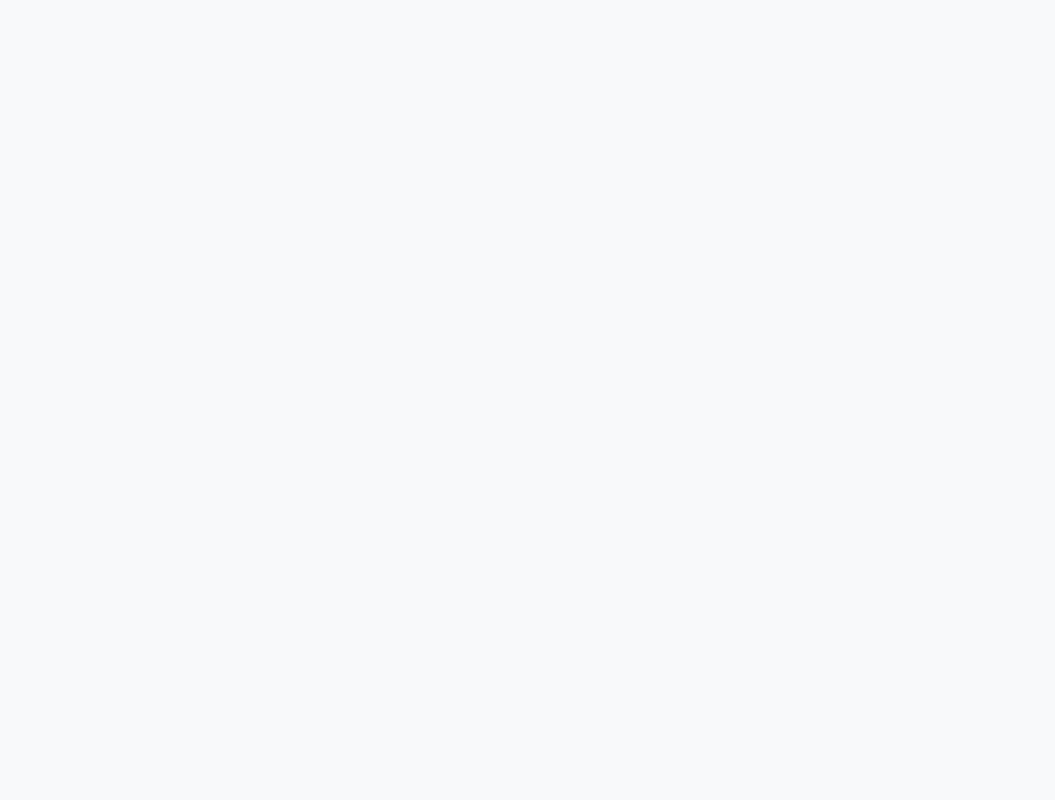
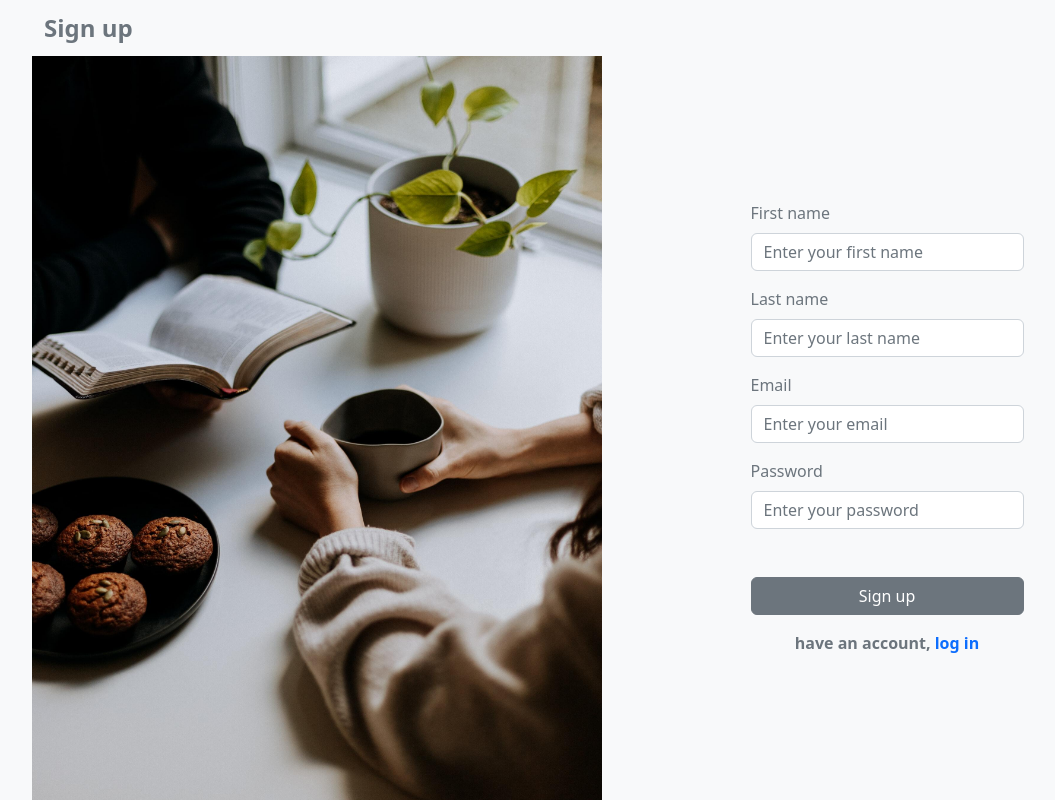
Before and after one commit to MohamedOMourad/chat-app-frontend, a React (Create React App) app: page /signup in a window 1280 px wide. Before the commit this address had no page. Shown: the whole page, without its empty margins (38-1093 px from the left). Built offline with nearby package versions, Linux system fonts and the light colour scheme.

Commit message:
implement sign up page

```diff
--- a/package.json
+++ b/package.json
@@ -13,6 +13,7 @@
     "@types/react-dom": "^18.0.6",
     "bootstrap": "^5.2.0",
     "formik": "^2.2.9",
+    "mdb-react-ui-kit": "^4.1.0",
     "react": "^18.2.0",
     "react-bootstrap": "^2.5.0",
     "react-dom": "^18.2.0",
--- a/public/index.html
+++ b/public/index.html
@@ -10,21 +10,10 @@
       content="Web site created using create-react-app"
     />
     <link rel="apple-touch-icon" href="%PUBLIC_URL%/logo192.png" />
-    <!--
-      manifest.json provides metadata used when your web app is installed on a
-      user's mobile device or desktop. See https://developers.google.com/web/fundamentals/web-app-manifest/
-    -->
     <link rel="manifest" href="%PUBLIC_URL%/manifest.json" />
-    <!--
-      Notice the use of %PUBLIC_URL% in the tags above.
-      It will be replaced with the URL of the `public` folder during the build.
-      Only files inside the `public` folder can be referenced from the HTML.
-
-      Unlike "/favicon.ico" or "favicon.ico", "%PUBLIC_URL%/favicon.ico" will
-      work correctly both with client-side routing and a non-root public URL.
-      Learn how to configure a non-root public URL by running `npm run build`.
-    -->
-    <title>React App</title>
+    <link href="https://use.fontawesome.com/releases/v5.15.1/css/all.css" rel="stylesheet" />
+    <link href="https://fonts.googleapis.com/css?family=Roboto:300,400,500,700&display=swap" rel="stylesheet" />
+    <title>Chat App</title>
   </head>
   <body>
     <noscript>You need to enable JavaScript to run this app.</noscript>
--- a/src/App.tsx
+++ b/src/App.tsx
@@ -2,13 +2,16 @@ import { Container } from "react-bootstrap";
 import { Route, Routes } from "react-router-dom";
 import Caht from "./pages/Caht";
 import LogIn from "./pages/LogIn";
+import SignUp from "./pages/SignUp";
 
 function App() {
   return (
     <div className="bg-light min-vh-100">
       <Container>
         <Routes>
-          <Route path="/" element={false ? <Caht /> : <LogIn />} />
+          <Route path="/" element={<LogIn />} />
+          <Route path="/chat" element={<Caht /> } />
+          <Route path="/signup" element={<SignUp />} />
         </Routes>
       </Container>
     </div>
--- a/src/components/LogForm.tsx
+++ b/src/components/LogForm.tsx
@@ -1,13 +1,15 @@
-import { useFormik, Field, ErrorMessage } from "formik";
+import { useFormik } from "formik";
 import { Button, Form } from 'react-bootstrap';
+import { Link, useNavigate } from "react-router-dom";
 import * as Yup from "yup";
 
 const LogForm = () => {
-
+    const navigator = useNavigate();
     const formik = useFormik({
         initialValues: { email: "", password: "" },
         onSubmit: (values) => {
             console.log(values);
+            navigator('/chat')
             formik.resetForm();
         },
         validationSchema: Yup.object({
@@ -21,20 +23,21 @@ const LogForm = () => {
     return (
         <Form className="w-50" onSubmit={formik.handleSubmit}>
             <Form.Group className="mb-3">
-                <Form.Label className="text-secondary">Email</Form.Label>
+                <Form.Label className="text-secondary fw-bold">Email</Form.Label>
                 <Form.Control
                     type="email" placeholder="Enter your email" name="email" onChange={formik.handleChange} onBlur={formik.handleBlur} value={formik.values.email} />
                 {formik.touched.email && formik.errors.password ? <p className="text-danger">{formik.errors.email}</p> : null}
             </Form.Group>
 
             <Form.Group className=" mb-5">
-                <Form.Label className="text-secondary">Password</Form.Label>
+                <Form.Label className="text-secondary fw-bold">Password</Form.Label>
                 <Form.Control type="password" placeholder="Enter your password" name="password" onChange={formik.handleChange} onBlur={formik.handleBlur} value={formik.values.password} />
                 {formik.touched.password && formik.errors.email ? <p className="text-danger">{formik.errors.password}</p> : null}
             </Form.Group>
-            <Button className="w-100 mb-3" variant="secondary" type="submit">
+            <Button className="w-100 mb-3 btn btn-secondary btn-rounded" type="submit">
                 Sign in
             </Button>
+            <div className="text-center text-secondary fw-bold">Don't have an account, <Link to='/signup' className="text-decoration-none">sign up</Link></div>
         </Form>
     )
 }
--- /dev/null
+++ b/src/components/SignUpForm.tsx
@@ -0,0 +1,65 @@
+import { Button, Form } from 'react-bootstrap';
+import { useFormik } from 'formik';
+import * as Yup from "yup";
+import { Link, useNavigate } from 'react-router-dom';
+
+
+const SignUpForm = () => {
+    const navigator = useNavigate();
+    const formik = useFormik({
+        initialValues: { firstName: "", lastName: "", email: "", password: "" },
+        onSubmit: (values) => {
+            console.log(values);
+            navigator('/chat');
+            formik.resetForm();
+        },
+        validationSchema: Yup.object({
+            firstName: Yup.string()
+                .min(8, "Too Short!")
+                .max(50, "Too Long!")
+                .required("Required"),
+            lastName: Yup.string().min(8, "Too Short!")
+                .max(50, "Too Long!")
+                .required("Required"),
+            password: Yup.string()
+                .min(8, "Too Short!")
+                .max(50, "Too Long!")
+                .required("Required"),
+            email: Yup.string().email("Invalid email").required("Required")
+        }),
+    });
+    return (
+        <Form className="w-50" onSubmit={formik.handleSubmit}>
+            <Form.Group className="mb-3">
+                <Form.Label className="text-secondary">First name</Form.Label>
+                <Form.Control
+                    type="text" placeholder="Enter your first name" name="firstName" onChange={formik.handleChange} onBlur={formik.handleBlur} value={formik.values.firstName} />
+                {formik.touched.firstName && formik.errors.lastName && formik.errors.email && formik.errors.password ? <p className="text-danger">{formik.errors.firstName}</p> : null}
+            </Form.Group>
+
+            <Form.Group className=" mb-3">
+                <Form.Label className="text-secondary">Last name</Form.Label>
+                <Form.Control type="text" placeholder="Enter your last name" name="lastName" onChange={formik.handleChange} onBlur={formik.handleBlur} value={formik.values.lastName} />
+                {formik.touched.lastName && formik.errors.firstName && formik.errors.email && formik.errors.password ? <p className="text-danger">{formik.errors.firstName}</p> : null}
+            </Form.Group>
+            <Form.Group className="mb-3">
+                <Form.Label className="text-secondary">Email</Form.Label>
+                <Form.Control
+                    type="email" placeholder="Enter your email" name="email" onChange={formik.handleChange} onBlur={formik.handleBlur} value={formik.values.email} />
+                {formik.touched.email && formik.errors.firstName && formik.errors.lastName && formik.errors.password ? <p className="text-danger">{formik.errors.email}</p> : null}
+            </Form.Group>
+
+            <Form.Group className=" mb-5">
+                <Form.Label className="text-secondary">Password</Form.Label>
+                <Form.Control type="password" placeholder="Enter your password" name="password" onChange={formik.handleChange} onBlur={formik.handleBlur} value={formik.values.password} />
+                {formik.touched.password && formik.errors.lastName && formik.errors.email && formik.errors.firstName ? <p className="text-danger">{formik.errors.password}</p> : null}
+            </Form.Group>
+            <Button className="w-100 mb-3 btn btn-secondary btn-rounded" type="submit">
+                Sign up
+            </Button>
+            <div className="text-center text-secondary fw-bold">have an account, <Link to='/' className="text-decoration-none">log in</Link></div>
+        </Form>
+    )
+}
+
+export default SignUpForm
--- a/src/index.css
+++ b/src/index.css
@@ -1,8 +1,6 @@
 body {
   margin: 0;
-  font-family: -apple-system, BlinkMacSystemFont, 'Segoe UI', 'Roboto', 'Oxygen',
-    'Ubuntu', 'Cantarell', 'Fira Sans', 'Droid Sans', 'Helvetica Neue',
-    sans-serif;
+  font-family: Roboto, Helvetica, Arial, sans-serif;
   -webkit-font-smoothing: antialiased;
   -moz-osx-font-smoothing: grayscale;
   box-sizing: border-box !important;
@@ -20,3 +18,9 @@ code {
   background-size: cover;
   background-position: center;
 }
+
+.signup-img {
+  background-image: url(./imgs/signUp.jpg);
+  background-size: cover;
+  background-position: center;
+}
--- a/src/index.tsx
+++ b/src/index.tsx
@@ -3,6 +3,7 @@ import './index.css';
 import App from './App';
 import 'bootstrap/dist/css/bootstrap.min.css';
 import { BrowserRouter } from 'react-router-dom';
+// import 'mdb-react-ui-kit/dist/css/mdb.min.css'
 
 const root = ReactDOM.createRoot(
   document.getElementById('root') as HTMLElement
--- a/src/pages/LogIn.tsx
+++ b/src/pages/LogIn.tsx
@@ -1,14 +1,14 @@
-import { Col, Image, Row } from "react-bootstrap"
+import { Col, Row } from "react-bootstrap"
 import LogForm from "../components/LogForm"
 const LogIn = () => {
     return (
         <div>
-            <Row style={{ height: "10vh" }}>
-                <Col className="fw-bold fs-3 text-secondary d-flex align-items-center">
+            <Row style={{ height: "7vh" }}>
+                <Col className="fw-bold fs-4 text-secondary d-flex align-items-center">
                     Login
                 </Col>
             </Row>
-            <Row style={{ height: "90vh" }}>
+            <Row style={{ height: "93vh" }}>
                 <Col lg='6' md='6' className='d-lg-block d-md-block d-none login-img' >
                 </Col>
                 <Col lg='6' md='6' sm='12' className="d-flex justify-content-center align-items-center">
@@ -19,4 +19,4 @@ const LogIn = () => {
     )
 }
 
-export default LogIn
+export default LogIn;
--- /dev/null
+++ b/src/pages/SignUp.tsx
@@ -0,0 +1,23 @@
+import { Col, Row } from "react-bootstrap"
+import SignUpForm from "../components/SignUpForm"
+const SignUp = () => {
+    return (
+        <div>
+            <Row style={{ height: "7vh" }}>
+                <Col className="fw-bold fs-4 text-secondary d-flex align-items-center">
+                    Sign up
+                </Col>
+            </Row>
+            <Row md={2} lg={2} style={{ height: "93vh" }}>
+                <Col md={6} lg={6} className='signup-img'>
+                </Col>
+                <Col md={6} lg={6}
+                    className='bg-form d-flex justify-content-center align-items-center' >
+                    <SignUpForm />
+                </Col>
+            </Row>
+        </div>
+    )
+}
+
+export default SignUp
```
Also changed, not shown: 1 other file (tests, documents, lock files or other folders).
